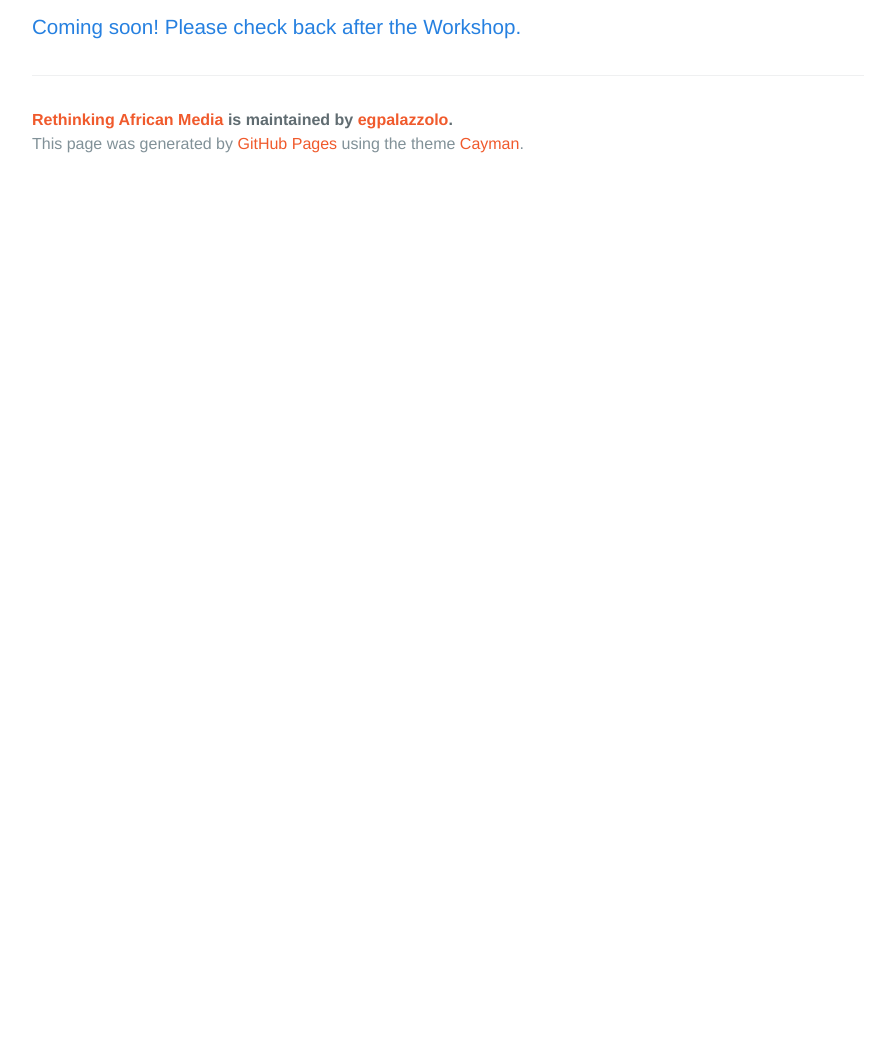
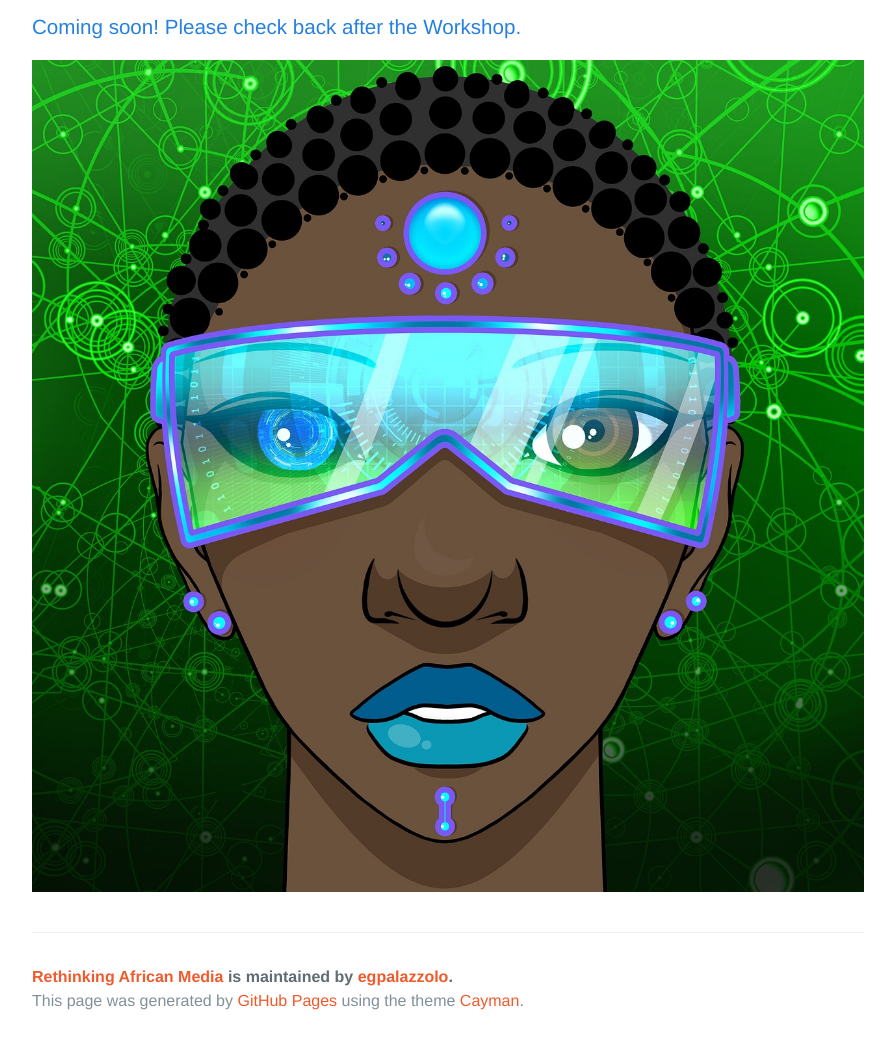
Before and after one commit to egpalazzolo/afprint, a Jekyll site: the page built from pages/resources.md, in a window 1280 px wide. Shown: the part 832-1877 px from the top of the page, without its empty margins (192-1087 px from the left). Built offline with Jekyll 4.4.1, drawn with Linux system fonts in a browser that asks for light colours; some web fonts are replaced; before the commit the page ends 1020 px from its top, so only the background shows below that.

Commit message:
resources image

```diff
--- a/pages/resources.md
+++ b/pages/resources.md
@@ -5,3 +5,5 @@ description: Resources
 permalink: /resources/
 ---
 ### Coming soon! Please check back after the Workshop.
+
+![resources image](../pages/images/resources.jpeg)
```
Also changed, not shown: pages/images/resources.jpeg (added).
